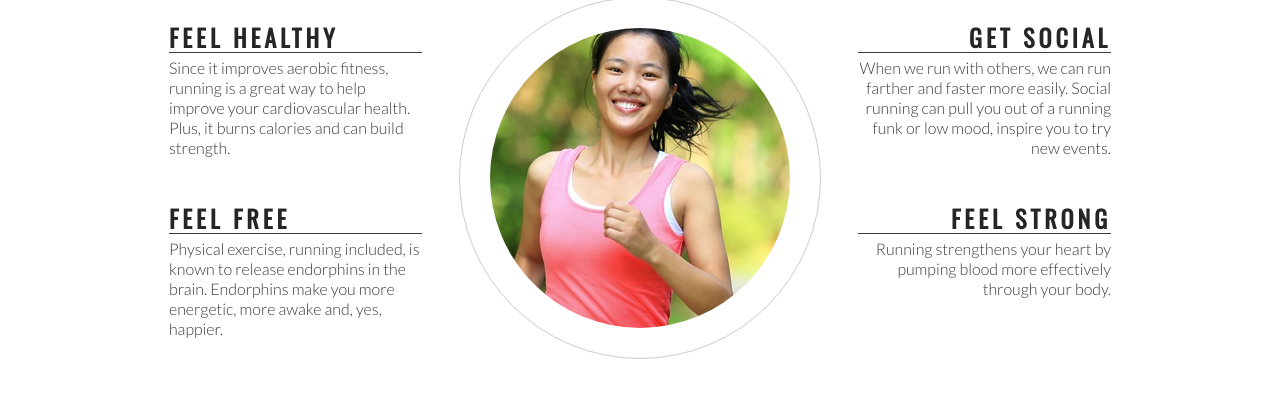
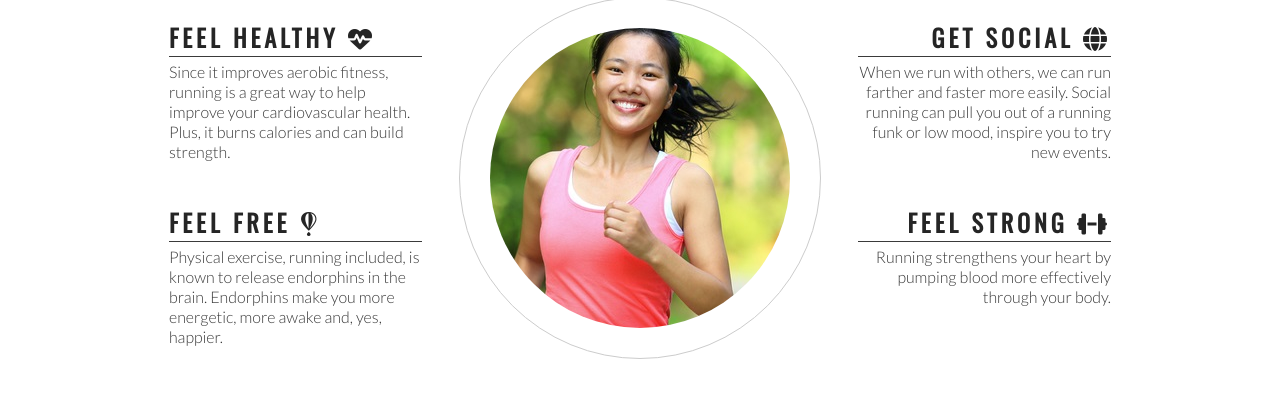
Before and after one commit to lukegibson101/love-running, a plain HTML site: page index.html in a window 1280 px wide. Shown: the part 744-1142 px from the top of the page. Drawn offline with nearby package versions, Linux system fonts and the light colour scheme.

Commit message:
Add Font Awesome icons to club ethos section

```diff
--- a/index.html
+++ b/index.html
@@ -41,14 +41,14 @@
         <h2 id="welcome">Why love running with us?</h2>
         <div id="left-about">
             <div class="left-about-heading">
-                <h2>Feel Healthy</h2>
+                <h2>Feel Healthy <i class="fas fa-heartbeat"></i></h2>
                 <hr>
                 <p>
                     Since it improves aerobic fitness, running is a great way to help improve your cardiovascular health. Plus, it burns calories and can build strength.
                 </p>
             </div>
             <div class="left-about-heading">
-                <h2>Feel Free</h2>
+                <h2>Feel Free <i class="fab fa-fly"></i></h2>
                 <hr>
                 <p>
                     Physical exercise, running included, is known to release endorphins in the brain. Endorphins make you more energetic, more awake and, yes, happier.
@@ -57,14 +57,14 @@
         </div>
         <div id="right-about">
             <div class="right-about-heading">
-                <h2>Get Social</h2>
+                <h2>Get Social <i class="fas fa-globe"></i></h2>
                 <hr>
                 <p>
                     When we run with others, we can run farther and faster more easily. Social running can pull you out of a running funk or low mood, inspire you to try new events.
                 </p>
             </div>
             <div class="right-about-heading">
-                <h2>Feel Strong</h2>
+                <h2>Feel Strong <i class="fas fa-dumbbell"></i></h2>
                 <hr>
                 <p>
                     Running strengthens your heart by pumping blood more effectively through your body.
@@ -85,6 +85,10 @@
     <footer>
         Social links here
     </footer>
+
+    <!-- font awesome script-->
+    <script src="https://kit.fontawesome.com/cf20a1f091.js" crossorigin="anonymous"></script>
+
 </body>
 
 </html>
```
